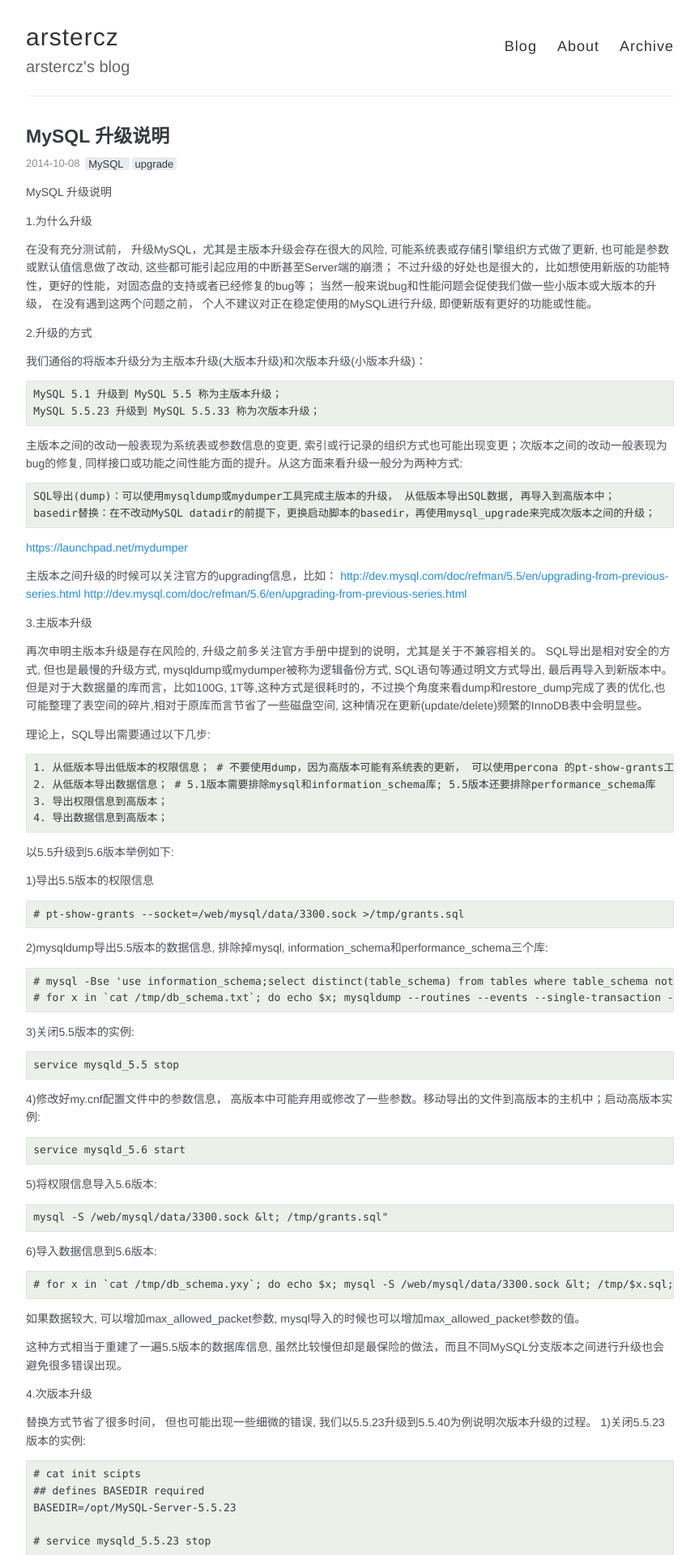
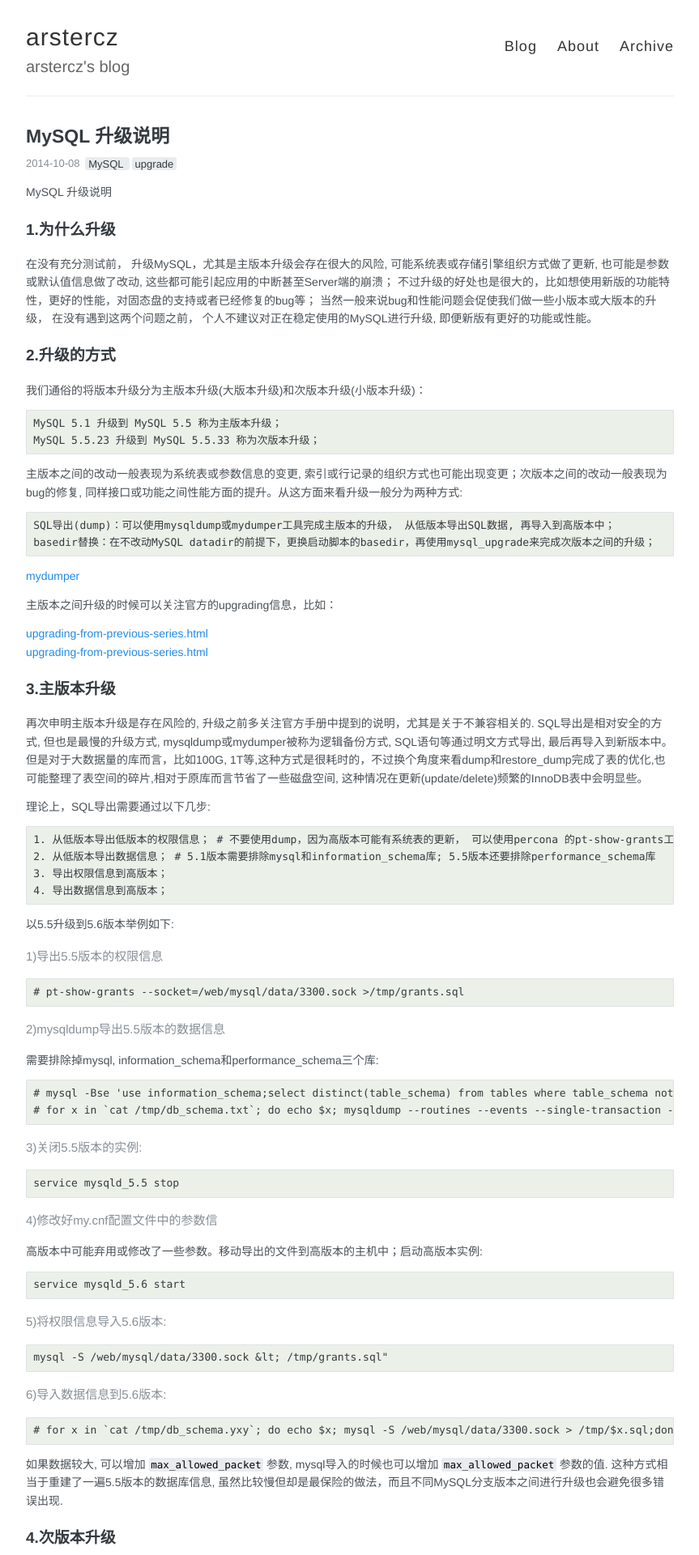
Before and after one commit to arstercz/arstercz.github.io, a Jekyll site: the page built from _posts/2014-10-08-mysql-%e5%8d%87%e7%ba%a7%e8%af%b4%e6%98%8e.md, in a window 1280 px wide. Shown: the top 1920 px of the page at 81% size, without its empty margins (208-1071 px from the left). Built offline with Jekyll 4.4.1, drawn with Linux system fonts in a browser that asks for light colours; comment, search, counter and statistics services are not loaded; some of the changed text lies outside the part shown.

Commit message:
fix review page

````diff
--- a/_posts/2014-10-08-mysql-%e5%8d%87%e7%ba%a7%e8%af%b4%e6%98%8e.md
+++ b/_posts/2014-10-08-mysql-%e5%8d%87%e7%ba%a7%e8%af%b4%e6%98%8e.md
@@ -23,11 +23,11 @@
 MySQL 升级说明
 
 
-1.为什么升级
+## 1.为什么升级
 
 在没有充分测试前， 升级MySQL，尤其是主版本升级会存在很大的风险, 可能系统表或存储引擎组织方式做了更新, 也可能是参数或默认值信息做了改动, 这些都可能引起应用的中断甚至Server端的崩溃； 不过升级的好处也是很大的，比如想使用新版的功能特性，更好的性能，对固态盘的支持或者已经修复的bug等； 当然一般来说bug和性能问题会促使我们做一些小版本或大版本的升级， 在没有遇到这两个问题之前， 个人不建议对正在稳定使用的MySQL进行升级, 即便新版有更好的功能或性能。
 
-2.升级的方式
+## 2.升级的方式
 
 我们通俗的将版本升级分为主版本升级(大版本升级)和次版本升级(小版本升级)：
 ```
@@ -64,41 +63,47 @@
 
 以5.5升级到5.6版本举例如下:
 
-1)导出5.5版本的权限信息
+#### 1)导出5.5版本的权限信息
 ```
 # pt-show-grants --socket=/web/mysql/data/3300.sock >/tmp/grants.sql
 ```
 
-2)mysqldump导出5.5版本的数据信息, 排除掉mysql, information_schema和performance_schema三个库:
+#### 2)mysqldump导出5.5版本的数据信息
+
+需要排除掉mysql, information_schema和performance_schema三个库:
 ```
 # mysql -Bse 'use information_schema;select distinct(table_schema) from tables where table_schema not in ("mysql","information_schema","performance_schema")' >/tmp/db_schema.txt
 # for x in `cat /tmp/db_schema.txt`; do echo $x; mysqldump --routines --events --single-transaction --databases $x >/tmp/$x.sql;done
 ```
-3)关闭5.5版本的实例:
+#### 3)关闭5.5版本的实例:
+
 ```
 service mysqld_5.5 stop
 ```
-4)修改好my.cnf配置文件中的参数信息， 高版本中可能弃用或修改了一些参数。移动导出的文件到高版本的主机中；启动高版本实例:
+#### 4)修改好my.cnf配置文件中的参数信
+
+高版本中可能弃用或修改了一些参数。移动导出的文件到高版本的主机中；启动高版本实例:
 ```
 service mysqld_5.6 start
 ```
-5)将权限信息导入5.6版本:
+#### 5)将权限信息导入5.6版本:
+
 ```
 mysql -S /web/mysql/data/3300.sock &lt; /tmp/grants.sql"
 ```
 
-6)导入数据信息到5.6版本:
+#### 6)导入数据信息到5.6版本:
+
 ```
-# for x in `cat /tmp/db_schema.yxy`; do echo $x; mysql -S /web/mysql/data/3300.sock &lt; /tmp/$x.sql;done
+# for x in `cat /tmp/db_schema.yxy`; do echo $x; mysql -S /web/mysql/data/3300.sock > /tmp/$x.sql;done
 ```
-如果数据较大, 可以增加max_allowed_packet参数, mysql导入的时候也可以增加max_allowed_packet参数的值。
+如果数据较大, 可以增加 `max_allowed_packet` 参数, mysql导入的时候也可以增加 `max_allowed_packet` 参数的值. 这种方式相当于重建了一遍5.5版本的数据库信息, 虽然比较慢但却是最保险的做法，而且不同MySQL分支版本之间进行升级也会避免很多错误出现.
 
-这种方式相当于重建了一遍5.5版本的数据库信息, 虽然比较慢但却是最保险的做法，而且不同MySQL分支版本之间进行升级也会避免很多错误出现。
+## 4.次版本升级
 
-4.次版本升级
+替换方式节省了很多时间, 但也可能出现一些细微的错误, 我们以 `5.5.23` 升级到 `5.5.40` 为例说明次版本升级的过程.
 
-替换方式节省了很多时间， 但也可能出现一些细微的错误, 我们以5.5.23升级到5.5.40为例说明次版本升级的过程。
-1)关闭5.5.23版本的实例:
+#### 1)关闭5.5.23版本的实例:
 ```
 # cat init scipts
 ## defines BASEDIR required
@@ -106,12 +111,13 @@
 
 # service mysqld_5.5.23 stop
 ```
-2)修改basedir信息
+#### 2)修改basedir信息
+
 ```
 ## defines BASEDIR required
 BASEDIR=/opt/MySQL-Server-5.5.40
 ```
-3)启动新版本实例, 并使用mysql_upgrade检测并更新需要的操作:
+#### 3)启动新版本实例, 并使用mysql_upgrade检测并更新需要的操作:
 ```
 # service mysqld_5.5.40 start
 # cd /opt/MySQL-Server-5.5.40/bin
````
Also changed, not shown: other parts of _posts/2014-10-08-mysql-%e5%8d%87%e7%ba%a7%e8%af%b4%e6%98%8e.md (+9 -13 lines).
